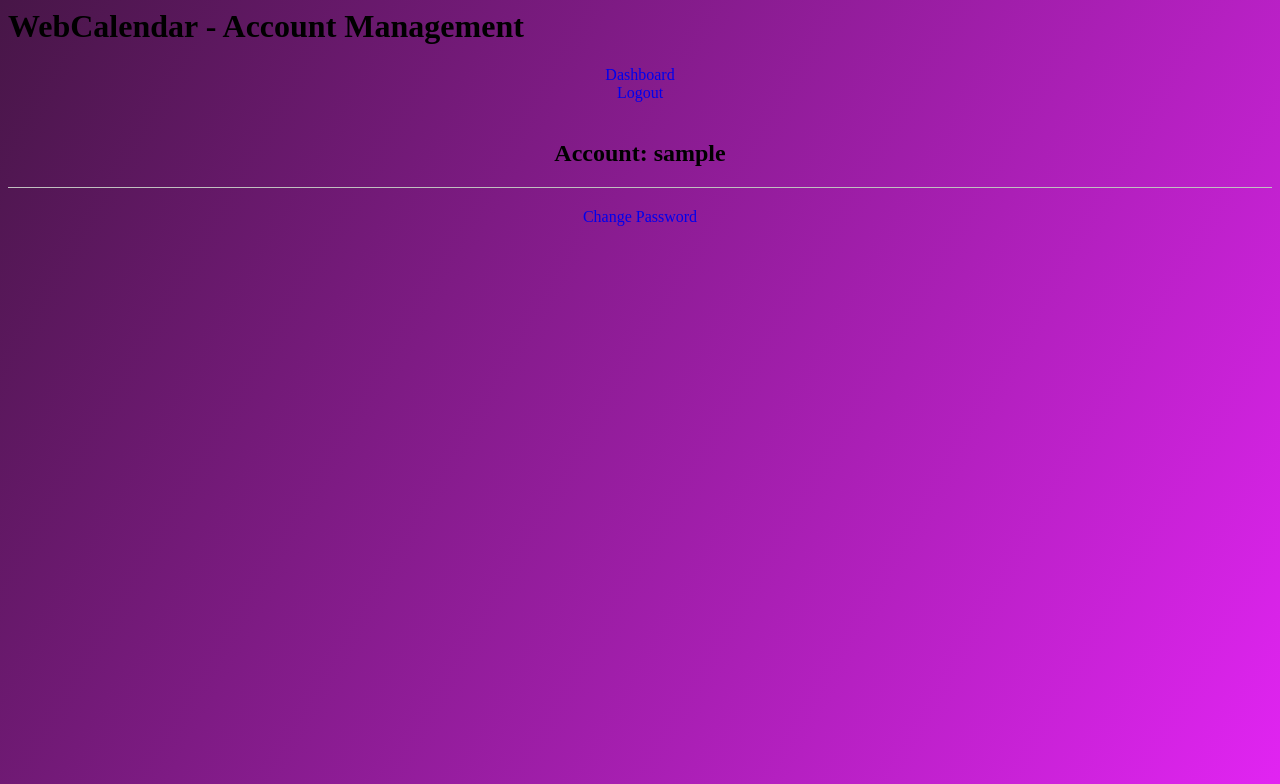
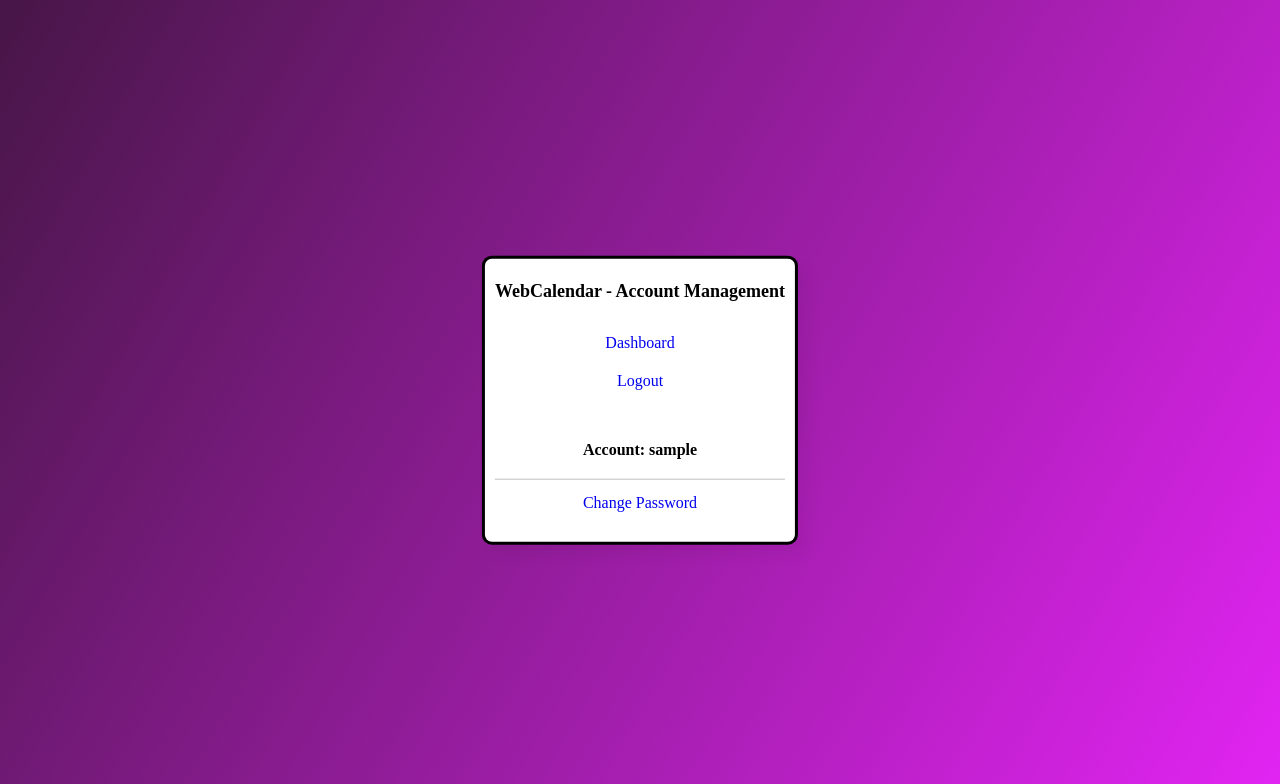
Before and after one commit to apeoples-0/Group9-Calendar, a Flask app: page /management in a window 1280 px wide. Shown: the top 784 px of the page. Run offline with Flask 2, Linux system fonts and the light colour scheme; the visitor is signed in with stand-in values (Sample User, id 1); some libraries are stand-ins or nearby versions.

Commit message:
Basic management page css
Signed-off-by: mikparil <riley.patrick.michael@gmail.com>

```diff
--- a/static/style.css
+++ b/static/style.css
@@ -34,6 +34,7 @@ html {
         padding: 0 40px;
         box-sizing: border-box;
     }
+
 
     a:link{
         display: block;
@@ -110,3 +111,31 @@ html {
         border-color: #2691d9;
         transition: .5s;
     }
+
+    .ManagementPage {
+        max-width: 650px;
+        background-color: white;
+        position: absolute;
+        left: 50%;
+        top: 50%;
+        transform: translate(-50%, -50%);
+        border: 3px solid black;
+        border-radius: 10px;
+        box-shadow: 10px 10px 15px rgba(0,0,0,0.05);
+        padding: 10px;
+    }
+
+    .ManagementPage h1 {
+        text-align: center;
+        font-size: large;
+        padding: 0 0 20px 0;
+
+    }
+
+    .ManagementPage a, h2 {
+        text-align: center;
+        font-size: 40px;
+        padding: 0 0 20px 0;
+        font-size: medium;
+
+    }
--- a/templates/management.html
+++ b/templates/management.html
@@ -5,11 +5,13 @@
         <title>WebCalendar - Account Management</title>
     </head>
     <body>
+        <div class="ManagementPage">
         <h1>WebCalendar - Account Management</h1>
         <a href="{{ url_for('dashboard.dash') }}">Dashboard</a>
         <a href="{{ url_for('account.logout') }}">Logout</a>
         <br>
         <h2>Account: {{ username }}</h2>
         <a href="{{ url_for('account.changePassword') }} ">Change Password</a>
+        </div>
     </body>
 </html>
```
